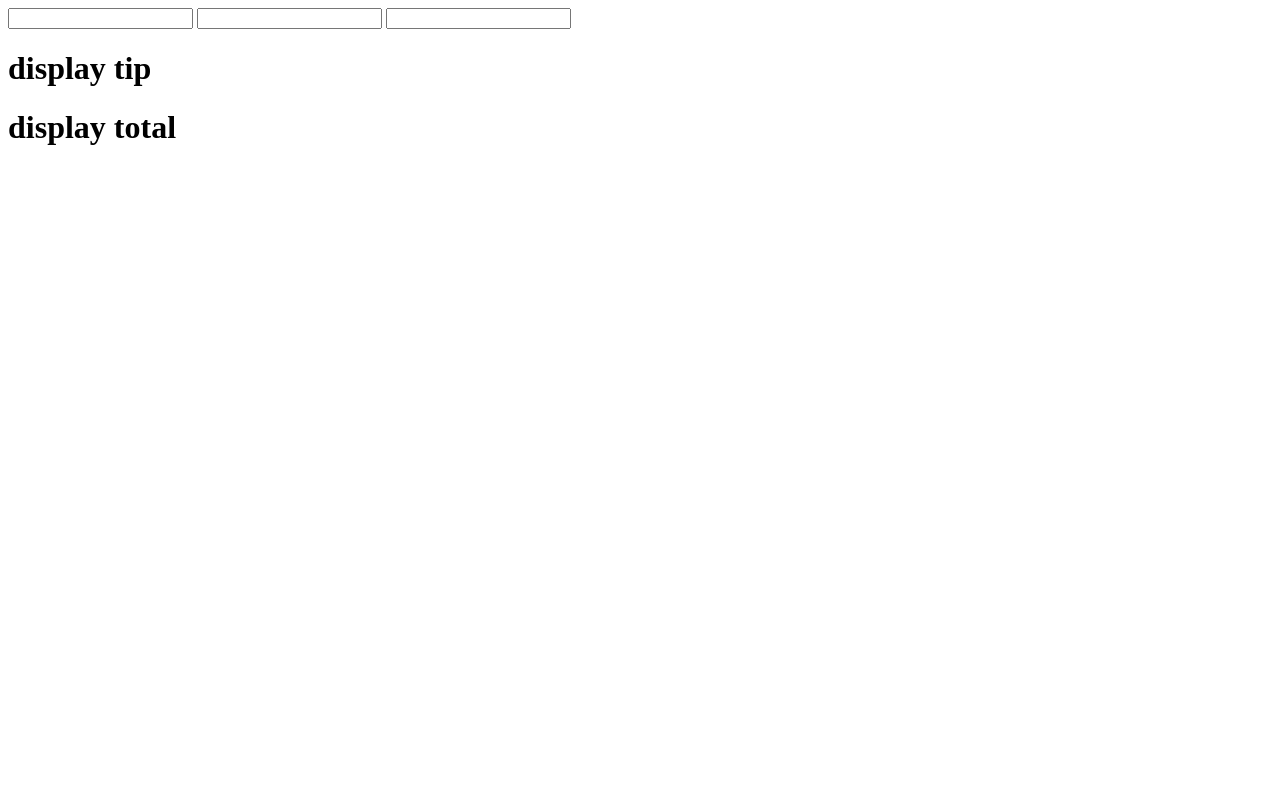
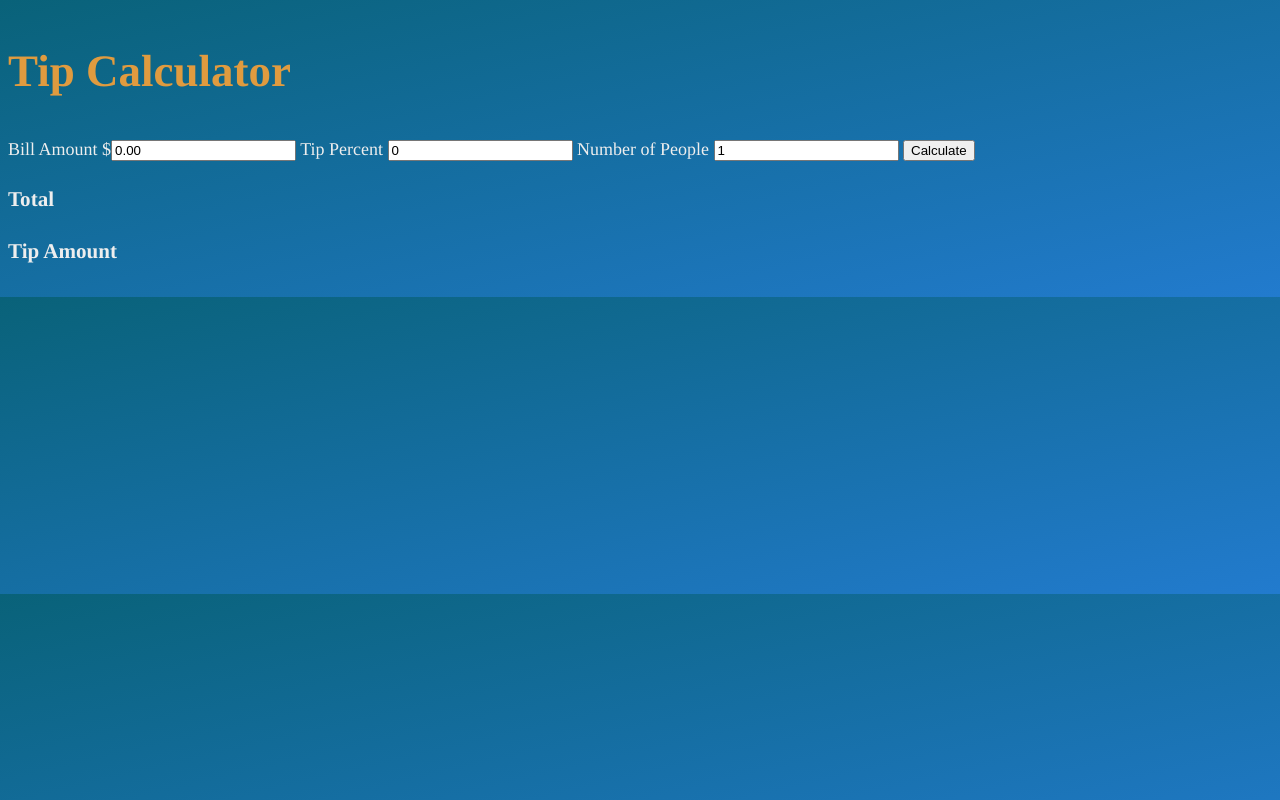
Before and after one commit to theArj/tip-calculator, a plain HTML site: page index.html in a window 1280 px wide. Drawn offline with Linux system fonts and the light colour scheme.

Commit message:
Added more code to JS and CSS

```diff
--- a/index.html
+++ b/index.html
@@ -5,15 +5,23 @@
   </head>
   <body>
     <header>
-      <link rel="stylesheet" href="styles.css"/>
+      <link rel="stylesheet" href="styles.css" />
     </header>
-    <input type="bill" />
-    <input type="tip" />
-    <input type="people" />
-    <h1>display tip</h1>
-    <h1>display total</h1>
-    <script>
-      src="script.js"
-    </script>
+
+    <main>
+      <h1>Tip Calculator</h1>
+      <div id="input">
+        <label>Bill Amount $<input id="bill" value="0.00" type="number" /></label>
+        <label>Tip Percent <input id="tip" value="0" type="number" /></label>
+        <label
+          >Number of People <input id="peopleInput" value="1" type="number"
+        /></label>
+        <button id="calc">Calculate</button>
+        <!-- <p id="demo"></p> -->
+        <h3>Total</h3>
+        <h3>Tip Amount</h3>
+      </div>
+    </main>
+    <script src = "script.js"></script>
   </body>
 </html>
--- a/script.js
+++ b/script.js
@@ -0,0 +1,39 @@
+const display = document.querySelector("#display");
+const billInput = document.querySelector("#bill");
+const tipInput = document.querySelector("#tip");
+const peopleInput = document.querySelector("#people");
+
+// const displayInput = document.querySelector("#displayTip");
+// const Input = document.querySelector("#displayTotal");
+
+function calculateTip() {
+  const billValue = parseFloat(billInput.value);
+  const tipValue = parseFloat(tipInput.value);
+  const peopleValue = parseFloat(peopleInput.value);
+  console.log("The bill is ", billValue);
+  console.log("The tip is ", tipValue);
+  console.log("The number of people are ", peopleValue);
+  const tipAmount = (billValue * (tipValue / 100)) / peopleValue;
+  console.log(tipAmount);
+  display.innerHTML = tipAmount;
+}
+
+billInput.addEventListener("input", calculateTip);
+tipInput.addEventListener("input", calculateTip);
+peopleInput.addEventListener("input", calculateTip);
+
+calculateTip();
+
+function displayTotal() {
+  console.log("total", total);
+  document.getElementById("demo").innerHTML = total;
+}
+
+// console.log("total", total);
+//   document.getElementById("demo").innerHTML = total;
+// }
+// document.getElementById("calc").addEventListener("click", displayTotal);
+
+// billInput.addEventListener("input", calculateTip);
+// tipInput.addEventListener("input", calculateTip);
+// peopleInput.addEventListener("input", calculateTip);
--- a/styles.css
+++ b/styles.css
@@ -0,0 +1,19 @@
+body {
+    display: flex;
+    font-family: Times, "Times New Roman", serif;
+    font-size: 18px;
+    line-height: 1.5;
+    color: #eee;
+    background-image: linear-gradient(
+      to bottom right,
+      rgb(9, 98, 121),
+      rgb(34, 123, 206)
+    )
+
+  }
+
+  h1 {
+    color: rgb(224, 155, 63);
+    font-weight: bolder;
+    font-size: 2.5em;
+  }
```
